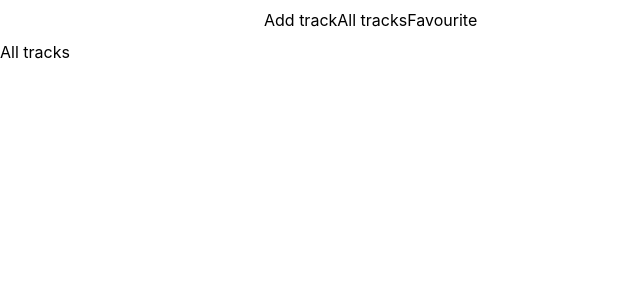
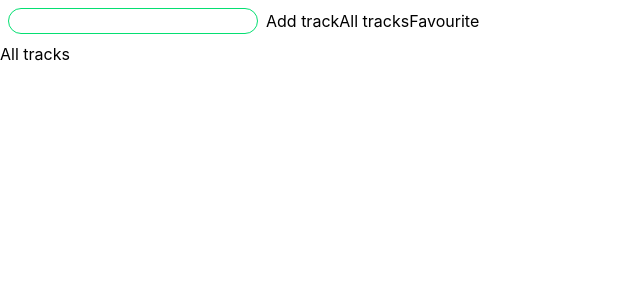
Before and after one commit to VladAnohin/Musical, a Vue app in the folder client/: page / in a window 1280 px wide. Shown: the top 300 px of the page, without its empty margins (0-640 px from the left). Built offline with nearby package versions, Linux system fonts and the light colour scheme.

Commit message:
fixed tailwind + added styles for input

```diff
--- a/client/postcss.config.js
+++ b/client/postcss.config.js
@@ -1,6 +1,6 @@
-module.exports = {
+export default {
   plugins: {
-    "@tailwindcss/postcss": {}, // Используем новый плагин
+    "@tailwindcss/postcss": {},
     autoprefixer: {},
   },
 };
--- a/client/src/App.vue
+++ b/client/src/App.vue
@@ -45,7 +45,11 @@ const deleteTrack = (id: number) => {
 </script>
 <template>
   <div>
-    <input type="text" v-model="newTrack" class="m-2" />
+    <input
+      type="text"
+      v-model="newTrack"
+      class="m-2 border border-green-400 rounded-2xl"
+    />
     <button @click="addTrack">Add track</button>
     <button @click="favouriteTracks = 'all'">All tracks</button>
     <button @click="favouriteTracks = 'liked'">Favourite</button>
```
